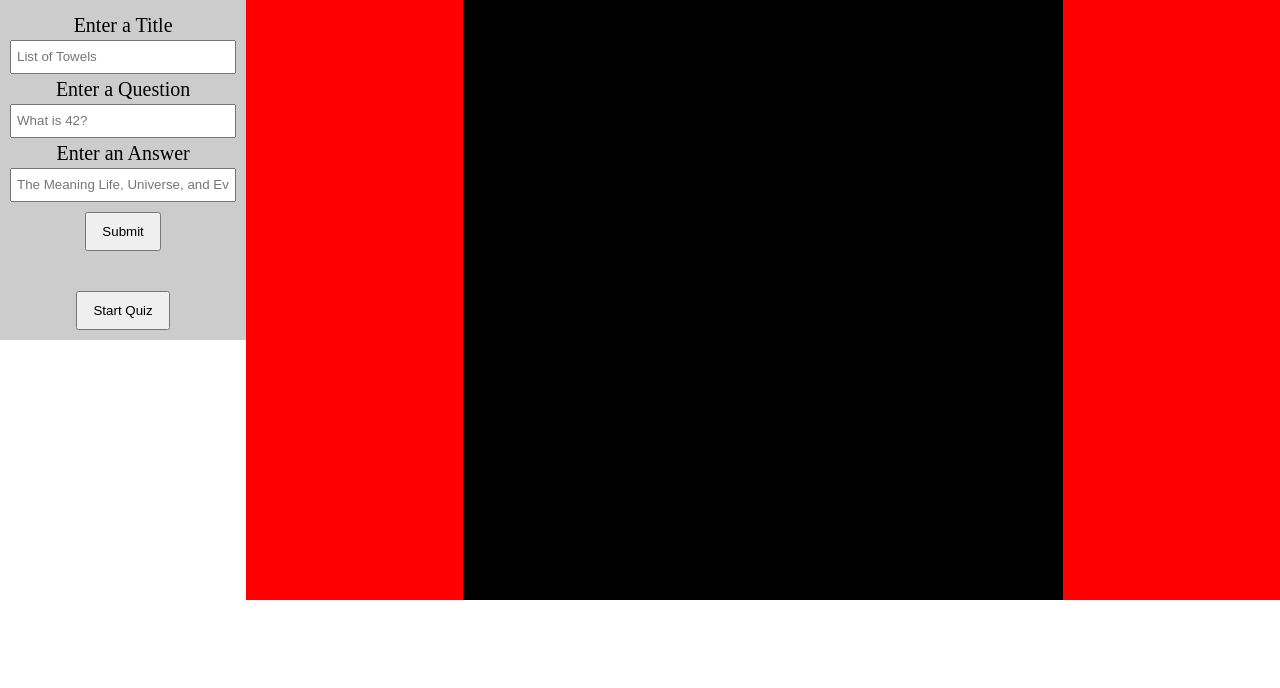
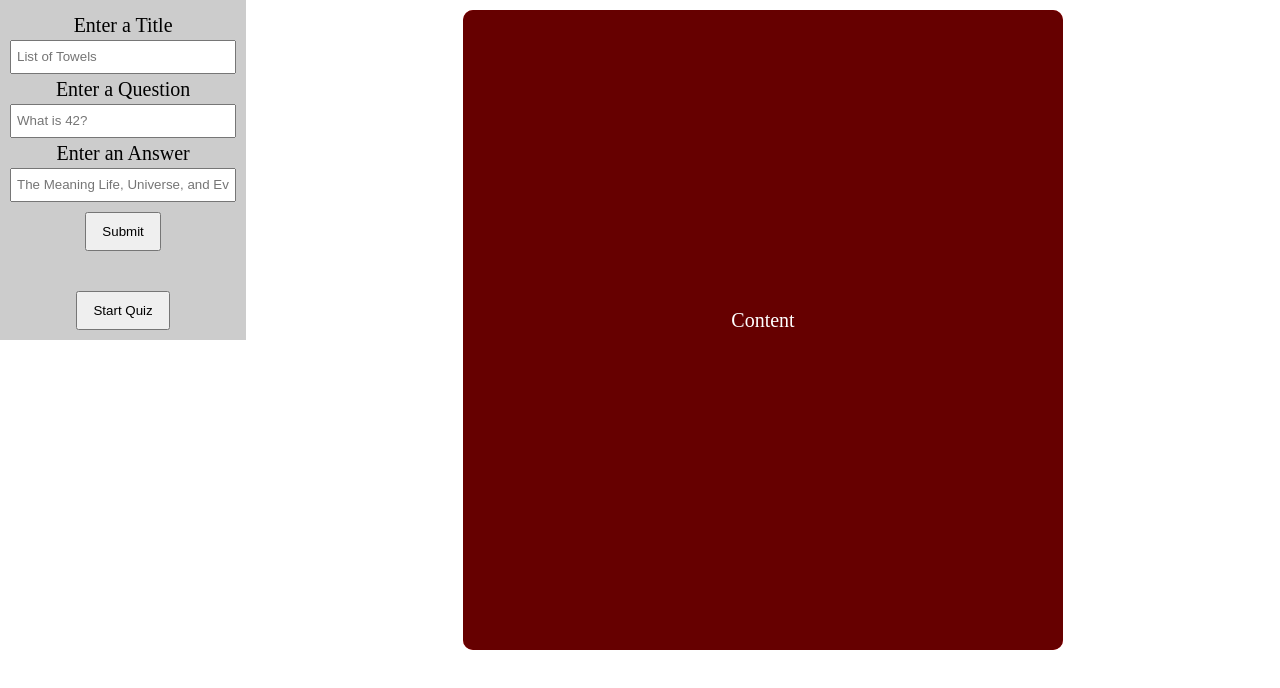
Before and after one commit to Tsukiyonocm/flashcard, a website: page index.html in a window 1280 px wide. Drawn offline with Linux system fonts and the light colour scheme.

Commit message:
added in parallax card

```diff
--- a/index.html
+++ b/index.html
@@ -46,8 +46,18 @@
         </section>
 
         <section class="card">
-            <div class="card_container">
-                <p>content</p>
+            <div class="card_container"  onclick="this.classList.toggle('flip');">
+                <div class="front">
+                    <div class="inner">
+                        <p>Content</p>
+                    </div>
+                </div>
+
+                <div class="back">
+                    <div class="inner">
+                        <p>content</p>
+                    </div>
+                </div>
             </div>
         </section>
     </div>
--- a/sass/main.scss
+++ b/sass/main.scss
@@ -27,7 +27,7 @@ body {
 /** Primary Container
  ---------------------------------------------------------*/
 .container {
-    max-width: 140rem;
+    max-width: 180rem;
     display: flex;
 }
 
@@ -154,19 +154,106 @@ input[type="text"] {
 
 /** Quiz Card
  ---------------------------------------------------------*/
+ .card {
+     display: flex;
+     justify-content: center;
+     align-items: center;
+     width: 100%;
+ }
 
- .card {
-    width: 100%;
-    background-color: red;
-
-    display: flex;
-    justify-content: center;
-    align-items: center;
-
-    &_container {
-        width: 60rem;
-        height: 60rem;
-        background-color: #000;
-    }
+ .card_container {
+     transform-style: preserve-3d;
+     perspective: 1000px;
+     width: 60rem;
+     margin: 1rem;
+     cursor: pointer;
 
  }
+
+ .front,
+ .back {
+     background-color: red;
+     background-size: cover;
+     background-position: center;
+     transition: transform 0.7s cubic-bezier(0.4, 0.2, 0.2, 1);
+     transition: transform 0.7s cubic-bezier(0.4, 0.2, 0.2, 1);
+     backface-visibility: hidden;
+     text-align: center;
+     min-height: 640px;
+     height: auto;
+     border-radius: 10px;
+     color: #fff;
+     font-size: 1.5rem;
+ }
+
+ .back {
+    background-color: #cedce7;
+    background: linear-gradient(45deg, #dedce7 0%, #596a72 100%);
+}
+
+.front:after {
+    position: absolute;
+    top: 0;
+    left: 0;
+    z-index: 1;
+    width: 100%;
+    height: 100%;
+    content: "";
+    display: block;
+    opacity: 0.6;
+    background-color: #000;
+    backface-visibility: hidden;
+    border-radius: 10px;
+}
+
+.flip {
+    transition: transform 0.7s cubic-bezier(0.4, 0.2, 0.2, 1);
+    transition: transform 0.7s cubic-bezier(0.4, 0.2, 0.2, 1);
+}
+
+.back {
+    position: absolute;
+    top: 0;
+    left: 0;
+    width: 100%;
+}
+
+.inner {
+    transform: translateY(-50%) translateZ(60px) scale(0.94);
+    top: 50%;
+    position: absolute;
+    left: 0;
+    width: 100%;
+    padding: 2rem;
+    box-sizing: border-box;
+    outline: 1px solid transparent;
+    perspective: inherit;
+    z-index: 2;
+}
+
+.card_container .back {
+    transform: rotateY(180deg);
+    transform-style: preserve-3d;
+}
+
+.card_container .front {
+    transform: rotateY(0deg);
+    transform-style: preserve-3d;
+}
+
+.flip .back {
+    transform: rotateY(0deg);
+    transform-style: preserve-3d;
+}
+
+
+.flip .front {
+    transform: rotateY(-180deg);
+    transform-style: preserve-3d;
+}
+
+.front .inner p {
+    font-size: 2rem;
+    margin-bottom: 2rem;
+    position: relative;
+}
```
Also changed, not shown: css/main.css.
